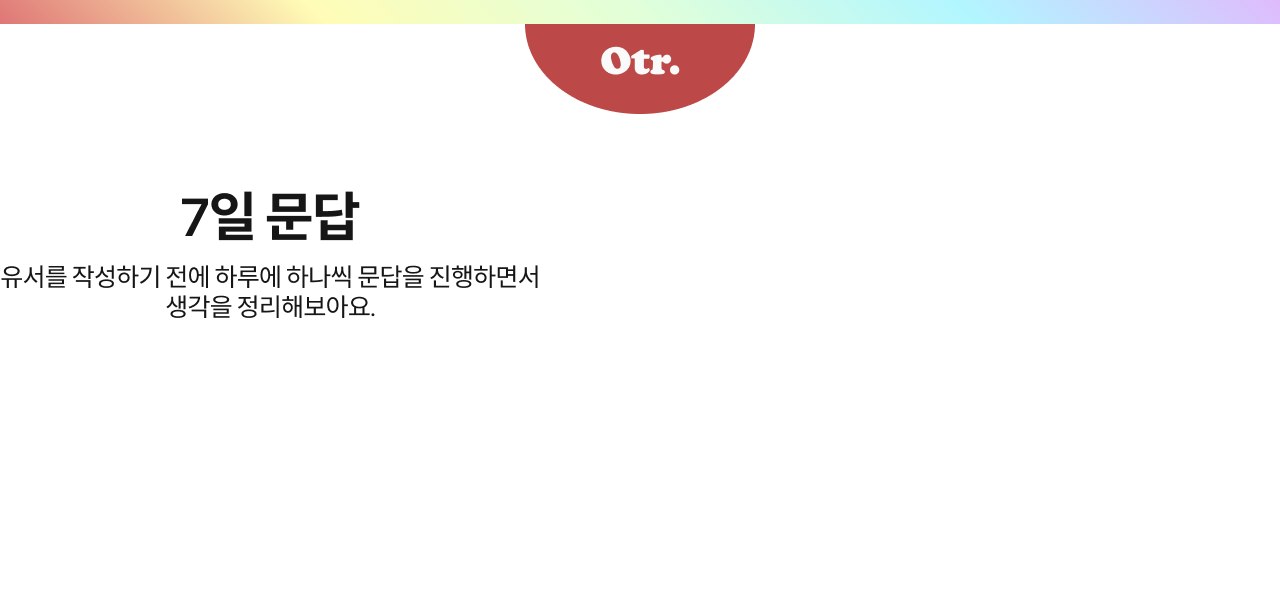
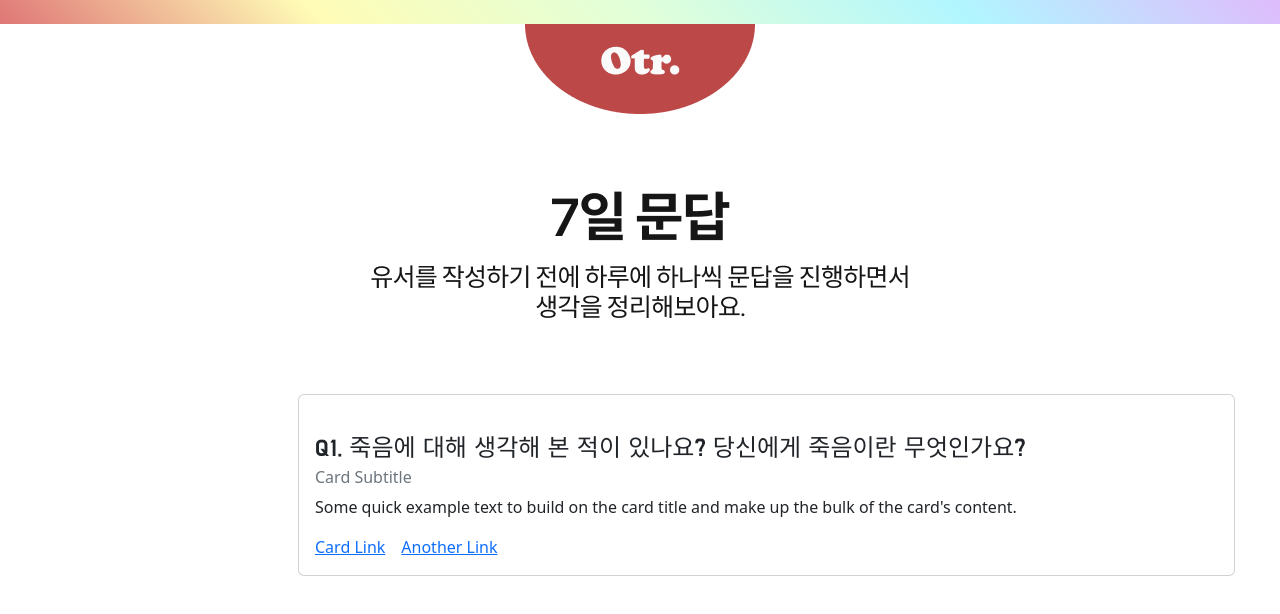
Before and after one commit to Likelion-at-SMWU-10th/OTR_client, a React (Create React App) app: page /sevendays in a window 1280 px wide. Shown: the top 614 px of the page. Built offline with nearby package versions, Linux system fonts and the light colour scheme.

Commit message:
7일 문답페이지 질문 문구 추가

```diff
--- a/src/pages/SevenDays.css
+++ b/src/pages/SevenDays.css
@@ -0,0 +1,3 @@
+.notice {
+    text-align: center;
+}
--- a/src/pages/SevenDays.jsx
+++ b/src/pages/SevenDays.jsx
@@ -2,12 +2,17 @@ import React from 'react';
 import { Link } from 'react-router-dom';
 import Header from './components/Header';
 import SevenDayNotice from './pageimg/SevenDayNotice.png';
+import './SevenDays.css';
+import SevenDaysCard from './components/SevenDaysCard';
+
 const LoginPage = () => {
     return (
         <>
         <Header/>
         <br/><br/><br/>
         <div class="notice"><img alt="notice"src={SevenDayNotice} /></div>
+        <br/><br/><br/>
+        <SevenDaysCard/>
         </>
     );
 };
--- /dev/null
+++ b/src/pages/components/SevenDaysCard.css
@@ -0,0 +1,10 @@
+@import url('https://fonts.googleapis.com/css2?family=Do+Hyeon&display=swap');
+
+.QuestionCard {
+    padding-left: 298px;
+}
+
+.title {
+    font-family: 'Do Hyeon', sans-serif;
+    font-size: larger;
+}
--- /dev/null
+++ b/src/pages/components/SevenDaysCard.jsx
@@ -0,0 +1,29 @@
+import Card from 'react-bootstrap/Card';
+import './SevenDaysCard.css';
+import 'bootstrap/dist/css/bootstrap.min.css';
+
+function SevenDaysCard() {
+  return (
+    <div className="QuestionCard">
+    <Card style={{ width: '937px'}} >
+      <Card.Body>
+        <br/>
+        <Card.Title>
+            <div  className= "title" >
+            Q1. 죽음에 대해 생각해 본 적이 있나요? 당신에게 죽음이란 무엇인가요?
+            </div>
+        </Card.Title>
+        <Card.Subtitle className="mb-2 text-muted">Card Subtitle</Card.Subtitle>
+        <Card.Text>
+          Some quick example text to build on the card title and make up the
+          bulk of the card's content.
+        </Card.Text>
+        <Card.Link href="#">Card Link</Card.Link>
+        <Card.Link href="#">Another Link</Card.Link>
+      </Card.Body>
+    </Card>
+    </div>
+  );
+}
+
+export default SevenDaysCard;
```
